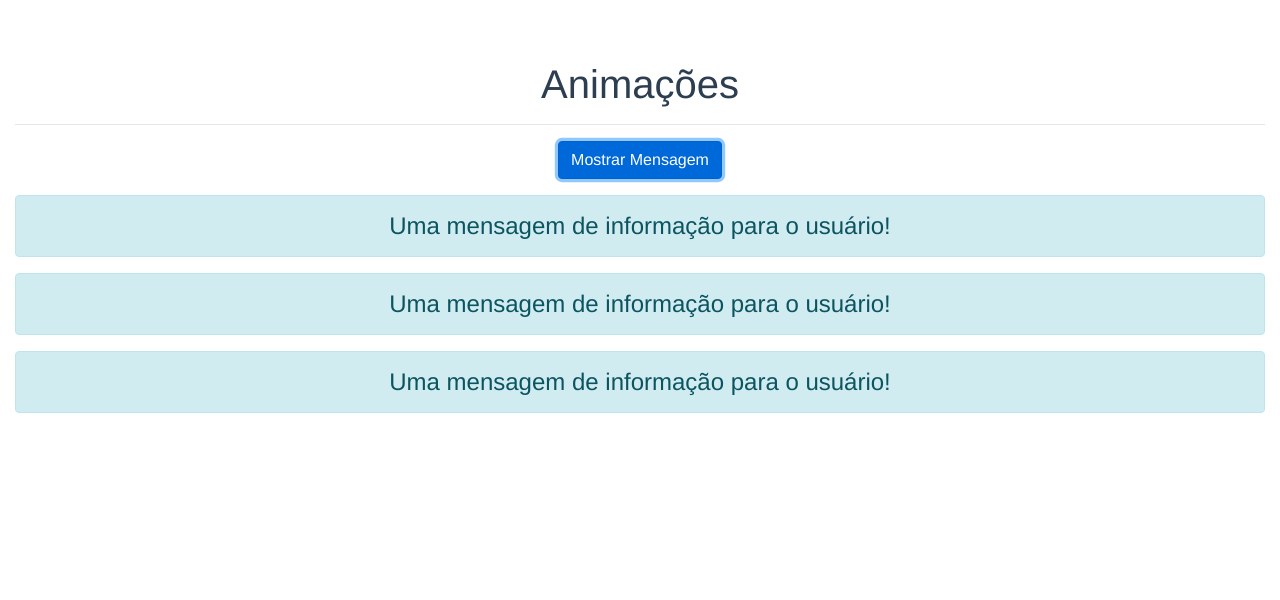
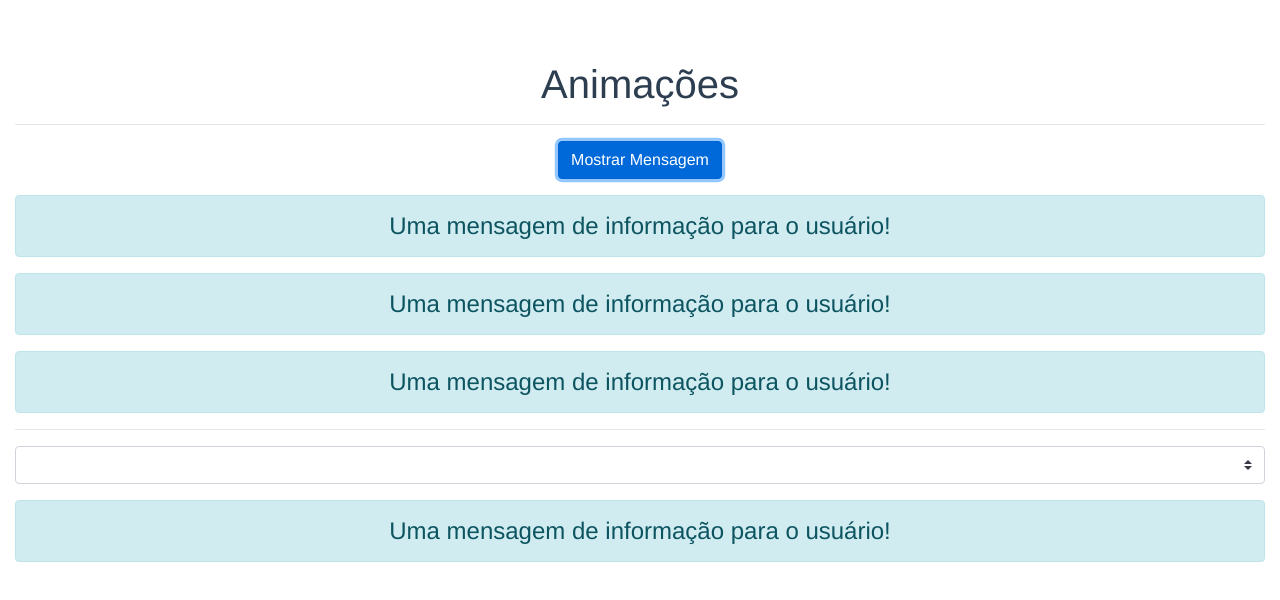
Before and after one commit to ViniciusTBednascki/CursoVuejs, a Vue app in the folder animacoes/animacoes-exercicios/: page / in a window 1280 px wide. Both pictures are taken after a click on the button "Mostrar Mensagem". Shown: the top 600 px of the page. Built offline with nearby package versions, Linux system fonts and the light colour scheme; a small style sheet from the web is missing.

Commit message:
utilizando nomes e atributos dinâmicos para as animações

```diff
--- a/animacoes/animacoes-exercicios/src/App.vue
+++ b/animacoes/animacoes-exercicios/src/App.vue
@@ -15,6 +15,16 @@
 		<transition enter-active-class="animated bounce" leave-active-class="animated shake">
 			<b-alert variant="info" show v-show="exibir">{{msg}}</b-alert>
 		</transition>
+
+		<hr>
+		<b-select v-model="tipoAnimacao" class="mb-3">
+			<option value="fade">Fade</option>
+			<option value="slide">Slide</option>
+		</b-select>
+
+		<transition :name="tipoAnimacao" appear>
+			<b-alert variant="info" show v-show="exibir">{{msg}}</b-alert>
+		</transition>
 	</div>
 </template>
 
@@ -24,7 +34,8 @@ export default {
 	data() {
 		return {
 			msg: 'Uma mensagem de informação para o usuário!',
-			exibir: false
+			exibir: false,
+			tipoAnimacao: 'Fade'
 		}
 	}
 }
```
